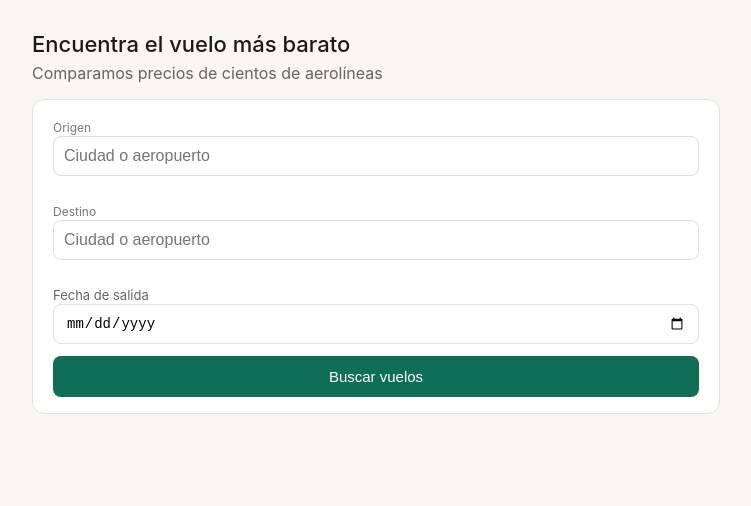
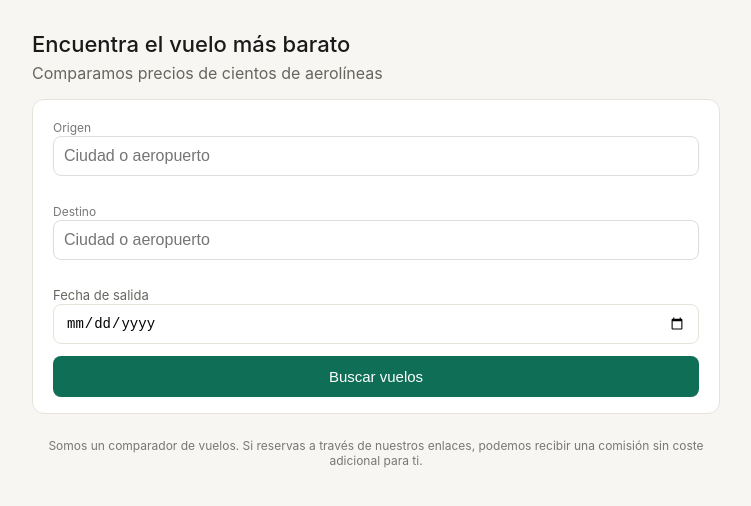
Before and after one commit to escobardavid87-ux/comparador-vuelos, a Next.js app: page / in a window 1280 px wide. Shown: the top 506 px of the page, without its empty margins (264-1015 px from the left). Built offline with nearby package versions, Linux system fonts and the light colour scheme.

Commit message:
Update index.js

```diff
--- a/pages/index.js
+++ b/pages/index.js
@@ -30,6 +30,7 @@ export default function Home() {
         </div>
         <button className="btn-primary" type="submit">Buscar vuelos</button>
       </form>
+          <AvisoAfiliados />
     </div>
   );
 }
```
